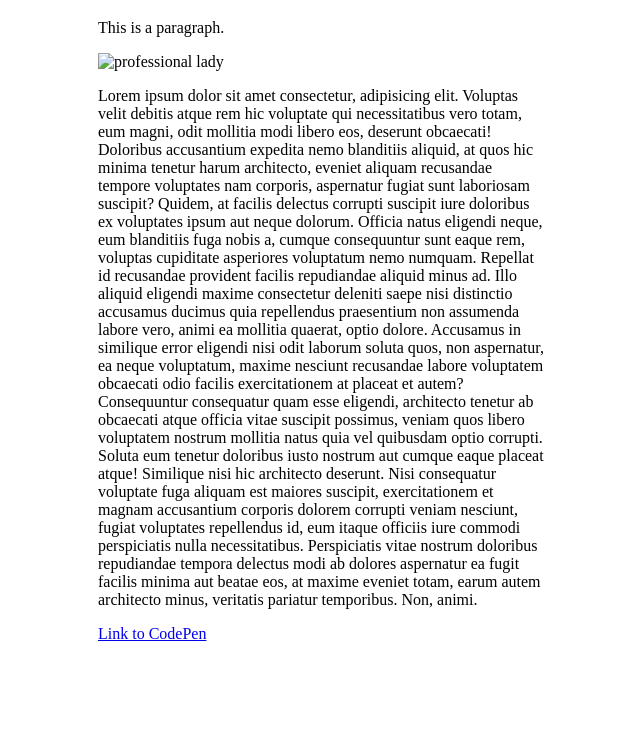
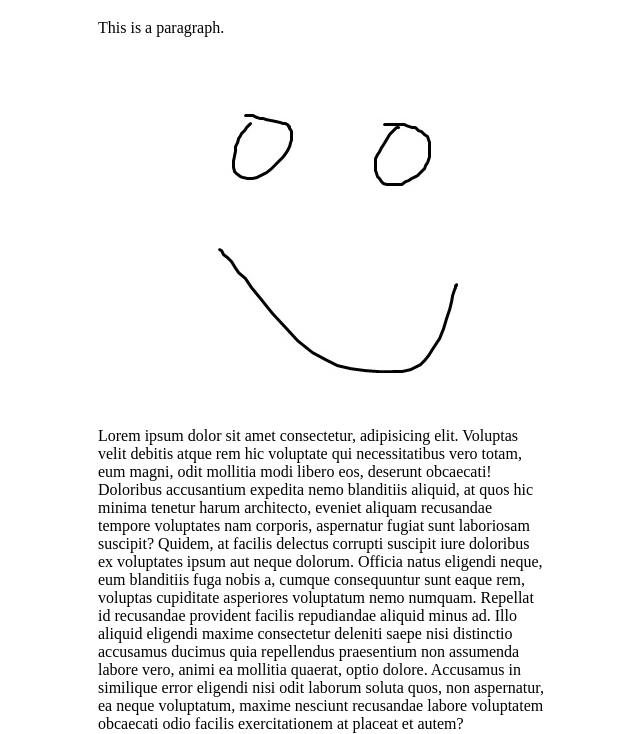
Before and after one commit to CastleGreySkull/wdd230, a plain HTML site: page index.html in a window 1280 px wide. Shown: the part 61-795 px from the top of the page, without its empty margins (317-957 px from the left). Drawn offline with Linux system fonts and the light colour scheme; the site is published under a folder, as on GitHub Pages, so addresses that start at the root find nothing.

Commit message:
with dot2

```diff
--- a/index.html
+++ b/index.html
@@ -11,7 +11,7 @@
       <p>This is a paragraph.</p>
       <img
         class="me"
-        src="/images/test.jpg"
+        src="./images/test.jpg"
         id="me-img"
         alt="professional lady"
       />
```
